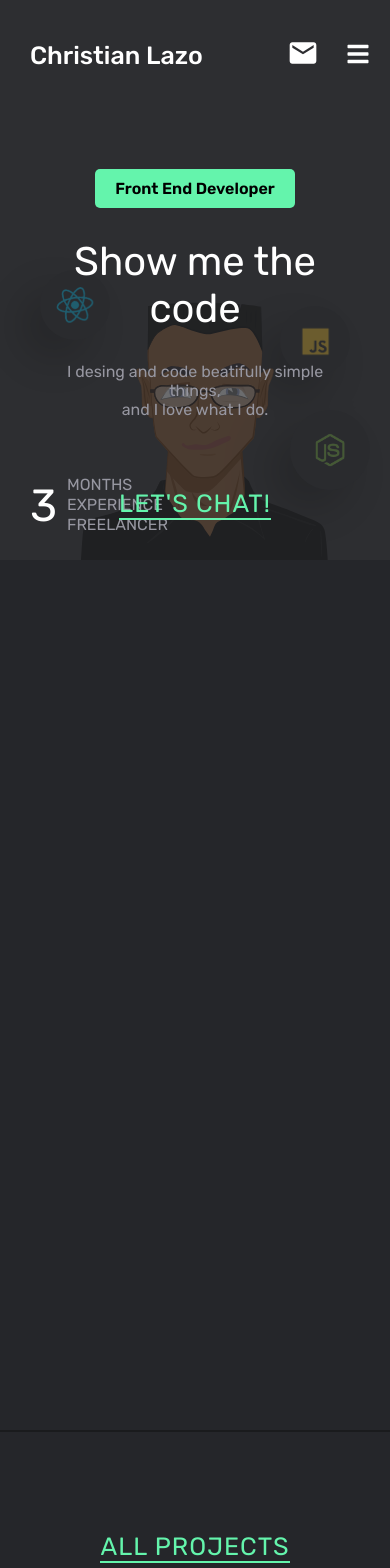
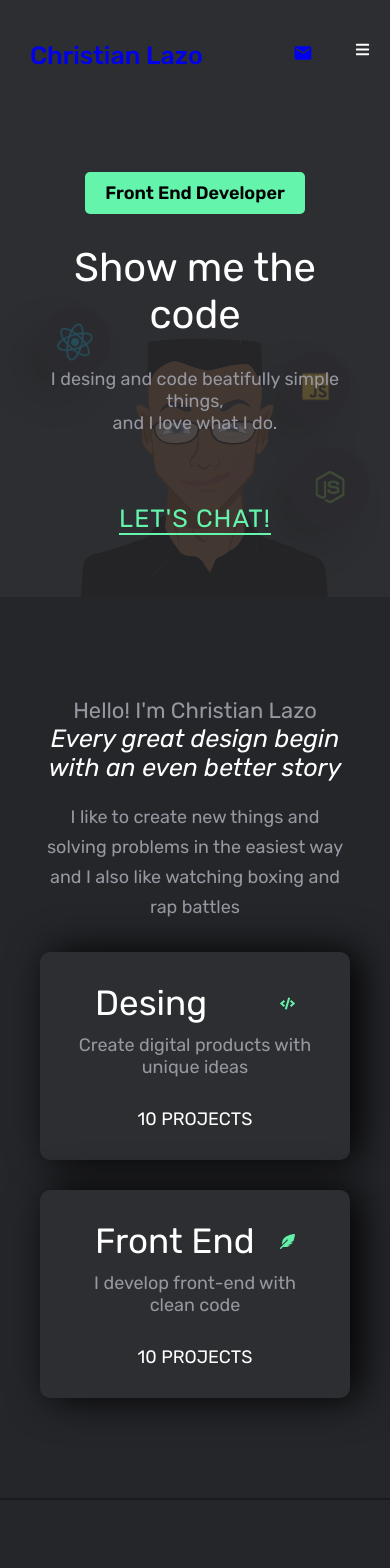
Before and after one commit to Christianlazo11/Portfolio, a React (Create React App) app: page / in a window 390 px wide. Shown: the top 1568 px of the page. Built offline with nearby package versions, Linux system fonts and the light colour scheme.

Commit message:
Update Css, about, banner, button

```diff
--- a/src/App.css
+++ b/src/App.css
@@ -18,18 +18,23 @@
   padding: 0;
   margin: 0;
   box-sizing: border-box;
-  font-family: 'Rubik', sans-serif;
-  color: var(--color__white);
+}
+
+html {
+  font-size: 62.5%;
   scroll-behavior: smooth;
-  transition: all 0.2s linear;
 }
 
 body {
   background-color: var(--color__dark__01);
+  font-family: 'Rubik', sans-serif;
+  font-size: 1.8rem;
+  color: var(--color__white);
+  transition: all 0.2s linear;
 }
 
 html::-webkit-scrollbar {
-  width: 0.3rem;
+  width: 0.6rem;
 }
 
 html::-webkit-scrollbar-track {
@@ -43,5 +48,5 @@ html::-webkit-scrollbar-thumb {
 .container {
   margin-left: auto;
   margin-right: auto;
-  max-width: 1440px;
+  max-width: 144rem;
 }
--- a/src/components/about/About.js
+++ b/src/components/about/About.js
@@ -10,7 +10,7 @@ const About = () => {
   const { globalData, language } = useGlobalData();
 
   return (
-    <div className="About" id="about">
+    <div className="about" id="about">
       <div className="about__left">
         <div className="about__cards">
           <div
--- a/src/components/about/about.css
+++ b/src/components/about/about.css
@@ -1,14 +1,10 @@
-.About {
+.about {
     width: 100%;
     background: var(--color__dark__01);
-    padding: 150px;
+    padding: 15rem;
     display: flex;
     gap: 5rem;
-    border-bottom: 2px solid rgba(0, 0, 0, 0.3);
-}
-
-textarea {
-    resize: none;
+    border-bottom: 0.2rem solid rgba(0, 0, 0, 0.3);
 }
 
 .about__left {
@@ -20,13 +16,13 @@ textarea {
     gap: 3rem;
 }
 .about__card {
-    padding: 50px 70px;
-    border-radius: 10px;
+    padding: 5rem 7rem;
+    border-radius: 1rem;
     background: var(--color__dark__02);
-    filter: drop-shadow(10px 0 20px black);
+    filter: drop-shadow(1rem 0 2rem black);
 }
 .about__card:hover {
-    filter: drop-shadow(0 0 2px black);
+    filter: drop-shadow(0 0 0.2rem black);
 }
 .about__card:hover .card__title {
     color: var(--color__primary);
@@ -37,7 +33,7 @@ textarea {
     justify-content:space-between;
 }
 .card__title {
-    font-size: 35px;
+    font-size: 3.5rem;
 }
 .card__icon {
     font-size: 1.5rem;
@@ -45,7 +41,7 @@ textarea {
 }
 .card__desc {
     color: var(--color__gray__dark);
-    padding: 10px 0px 30px 0px;
+    padding: 1rem 0rem 3rem 0rem;
 }
 .card__link {
     text-transform: uppercase;
@@ -55,53 +51,59 @@ textarea {
 }
 .about__subtitle {
     color: var(--color__gray__dark);
-    font-size: 22px;
+    font-size: 2.2rem;
 }
 .about__title {
-    font-size: 60px;
-    padding: 50px 0px;
+    font-size: 6rem;
+    padding: 5rem 0rem;
 }
 .about__info {
     font-style: italic;
-    font-size: 30px;
-    padding-bottom: 30px;
+    font-size: 3rem;
+    padding-bottom: 3rem;
 }
 .about__desc {
     color: var(--color__gray__dark);
-    font-size: 22px;
-    line-height: 35px;
+    font-size: 2.2rem;
+    line-height: 3.5rem;
 }
 @media (max-width: 1024px) {
-    .About {
+    .about {
         height: unset;
-        padding: 100px 40px;
+        padding: 10rem 4rem;
     }
     .about__title {
-        font-size: 50px;
+        font-size: 5rem;
     }
     .about__info {
-        font-size: 25px;
-        padding-bottom: 20px;
+        font-size: 2.5rem;
+        padding-bottom: 2rem;
     }
     .about__desc {
-        font-size: 18px;
-        line-height: 30px;
+        font-size: 1.8rem;
+        line-height: 3rem;
     }
     .about__card {
-        padding: 30px 50px;
+        padding: 3rem 5rem;
     }
 }
 
 @media (max-width: 768px) {
-    .About {
+    .about {
         gap: 3rem;
     }
 }
-@media (max-width: 600px) {
-    .About {
+@media (max-width: 650px) {
+    .about {
         flex-direction: column-reverse;
-        gap: 3rem;
-        padding: 100px 20px;
+        align-items:center;
+        text-align: center;
+    }
+    .about__card{
+        display: flex;
+        flex-direction: column;
+        align-items: center;
+        width: 100%;
     }
     .about__right {
         width: unset;
@@ -116,9 +118,9 @@ textarea {
         display: none;
     }
     .about__card {
-        padding: 30px;
+        padding: 3rem;
     }
     .card__top {
-        width:250px;
+        width:20rem;
     }
 }
--- a/src/components/banner/Banner.js
+++ b/src/components/banner/Banner.js
@@ -21,7 +21,7 @@ const Home = () => {
   return load ? (
     <Loader />
   ) : (
-    <div className="Banner" id="home">
+    <div className="banner" id="home">
       <div
         className="banner__container"
         data-aos="zoom-in"
--- a/src/components/banner/banner.css
+++ b/src/components/banner/banner.css
@@ -1,4 +1,4 @@
-.Banner {
+.banner {
     position: relative;
     overflow: hidden;
     background-color: var(--color__dark__02);
@@ -10,12 +10,12 @@
     display:flex;
     align-items:center;
     justify-content: space-around;
-    max-width: 1440px;
-    padding-top: 100px;
+    max-width: 144rem;
+    padding: 10rem 1.5rem 0 1.5rem;
 }
 
 .banner__left {
-    margin-top: -300px;
+    margin-top: -30rem;
     display: flex;
     flex-direction: column;
     align-items:flex-start;
@@ -23,10 +23,10 @@
 }
 
 .banner__left__subtitle {
-    padding: 10px 20px;
+    padding: 1rem 2rem;
     color: black;
     font-weight: 600;
-    border-radius: 5px;
+    border-radius: 0.5rem;
     background-color: var(--color__primary);
 }
 
@@ -35,10 +35,10 @@
 }
 
 .banner__left__title {
-    font-size: 50px;
+    font-size: 5rem;
     display: flex;
     flex-direction: column;
-    padding: 30px 0px;
+    padding: 3rem 0rem;
     z-index: 1;
 }
 
@@ -52,27 +52,27 @@
 
 .banner__left__a {
     text-decoration: none;
-    letter-spacing: 1px;
-    margin-top: 70px;
-    font-size: 25px;
+    letter-spacing: 0.1rem;
+    margin-top: 7rem;
+    font-size: 2.5rem;
     color: var(--color__primary);
     background: none;
     text-transform: uppercase;
     outline: none;
     border: none;
-    border-bottom: 2px solid var(--color__primary);
+    border-bottom: 0.2rem solid var(--color__primary);
     cursor: pointer;
 }
 
 .banner__left__a:hover {
     color: var(--color__white);
-    border-bottom: 2px solid var(--color__white);
+    border-bottom: 0.2rem solid var(--color__white);
 }
 .banner__right {
-    width: 600px;
+    width: 60rem;
 }
 .banner__right__avatar{
-    margin-top: 10px;
+    margin-top: 0.1rem;
     width: 100%;
     position: relative;
     z-index: 3;
@@ -92,8 +92,8 @@
         #2b2c2e 80%
     );
     border-radius: 50%;
-    height: 500px;
-    width: 500px;
+    height: 50rem;
+    width: 50rem;
     z-index: 0;
 }
 
@@ -104,8 +104,8 @@
     right: 0;
     background: var(--color__primary);
     border-radius: 50%;
-    height: 8px;
-    width: 8px;
+    height: 0.8rem;
+    width: 0.8rem;
     z-index: 2;
 }
 
@@ -113,24 +113,24 @@
     display: flex;
     align-items:center;
     justify-content: center;
-    width: 50px;
-    height:50px;
+    width: 5rem;
+    height:5rem;
     border-radius: 50%;
     background-color: var(--color__dark__01);
-    filter: drop-shadow(-20px 20px 20px rgba(0,0,0,0.534));
+    filter: drop-shadow(-2rem 2rem 2rem rgba(0,0,0,0.534));
 }
 
 .banner__right__react {
     position:absolute;
-    width: 120px;
-    height:120px;
-    bottom: 300px;
+    width: 12rem;
+    height: 12rem;
+    bottom: 30rem;
     left: 0;
     z-index: 4;
 }
 
 .banner__right__react > img {
-    width: 60px;
+    width: 6rem;
     animation: spin 5s linear infinite;
 }
 
@@ -145,26 +145,26 @@
 
 .banner__right__node {
     position: absolute;
-    width:150px;
-    height:150px;
-    bottom: 100px;
+    width:15rem;
+    height:15rem;
+    bottom: 10rem;
     z-index: 4;
 }
 .banner__right__node > img {
-    width:70px;
+    width:7rem;
 }
 
 .banner__right__javascript {
     position: absolute;
-    width: 100px;
-    height:100px;
-    top: 150px;
-    right: 30px;
+    width: 10rem;
+    height:10rem;
+    top: 15rem;
+    right: 3rem;
     z-index: 2;
 }
 
 .banner__right__javascript > img {
-    width: 50px;
+    width: 5rem;
 }
 
 .banner__info {
@@ -172,22 +172,27 @@
     display: flex;
     position:absolute;
     align-items:center;
-    bottom:50px;
+    bottom:5rem;
     left:0;
 }
 
 .banner__info__number {
-    font-size: 70px;
-    margin-left: 50px;
+    font-size: 7rem;
+    margin-left: 10rem;
 }
 .banner__info__desc {
-    font-size:23px;
-    line-height: 30px;
+    font-size:2.3rem;
+    line-height: 3rem;
     color: var(--color__gray__dark);
-    margin-left: 30px;
+    margin-left: 3rem;
     text-transform: uppercase;
 }
 
+@media (min-width: 1440px) {
+    .banner__container {
+        padding-top: 10rem;
+    }
+}
 @media (min-width: 1025px) {
     .banner__right::before {
         bottom:65%;
@@ -197,20 +202,20 @@
     .banner__right::after {
         top: 58%;
         left:72%;
-        height:500px;
-        width:500px;
+        height:50rem;
+        width:50rem;
     }
 
     .banner__right__javascript {
-        width:100px;
-        height:100px;
-        top: 180px;
-        right:50px;
+        width:10rem;
+        height:10rem;
+        top: 18rem;
+        right:5rem;
     }
 
     .banner__right__react {
-        width:100px;
-        height:100px;
+        width:10rem;
+        height:10rem;
         left: 50%;
     }
 
@@ -222,14 +227,13 @@
 
 @media (max-width: 1024px) {
     .banner__container{
-        padding-left: 20px;
-        padding-top: 100px;
+        padding: 10rem 1.5rem 0 1.5rem;
     }
     .banner__left {
-        margin-top:-130px;
+        margin-top:-13rem;
     }
     .banner__right {
-        width:500px;
+        width:50rem;
     }
     .banner__right::before {
         bottom:65%;
@@ -239,50 +243,50 @@
     .banner__right::after {
         top: 55%;
         left:72%;
-        height:500px;
-        width:500px;
+        height:50rem;
+        width:50rem;
     }
     .banner__right__node {
-        width:150px;
-        height:150px;
-        right: -10px;
+        width:15rem;
+        height:15rem;
+        right: -1rem;
     }
     .banner__right__react {
-        width:100px;
-        height:100px;
+        width:10rem;
+        height:10rem;
         left: 50%;
     }
     .banner__right__react > img{
-        width: 60px;
+        width: 6rem;
     }
     .banner__right__javascript {
-        width:70px;
-        height:70px;
-        top: 130px;
-        right:50px;
+        width:7rem;
+        height:7rem;
+        top: 13rem;
+        right:5rem;
     }
     .banner__right__javascript > img {
-        width:40px;
+        width:4rem;
     }
     .banner__info {
         width:50%;
-        bottom:70px;
+        bottom:7rem;
         left: 0;
     }
     .banner__info__number{
-        font-size: 45px;
-        margin-left: 30px;
+        font-size: 4.5rem;
+        margin-left: 3rem;
     }
     .banner__info__desc {
-        font-size: 16px;
-        line-height: 20px;
-        margin-left: 10px;
+        font-size: 1.6rem;
+        line-height: 2rem;
+        margin-left: 1rem;
     }
 }
 
-@media (max-width: 850px) {
+@media (max-width: 900px) {
     .banner__info {
-        bottom: 25px;
+        bottom: 2.5rem;
     }
 }
 
@@ -292,14 +296,14 @@
     }
     .banner__left {
         position: relative;
-        padding:40px;
+        padding:4rem;
         text-align: center;
         margin-top: 0;
         align-items:center;
         z-index: 10;
     }
     .banner__left__title {
-        font-size: 40px;
+        font-size: 4rem;
     }
     .banner__right {
         margin-left: auto;
@@ -318,33 +322,33 @@
         z-index: 4;
     }
     .banner__right__react{
-        width:70px;
-        height:70px;
-        bottom:230px;
+        width:7rem;
+        height:7rem;
+        bottom:23rem;
         left:0;
         z-index: 4;
     }
     .banner__right__react > img {
-        width:40px;
+        width:4rem;
     }
     .banner__right__node {
-        width:80px;
-        height:80px;
-        bottom: 80px;
+        width:8rem;
+        height:8rem;
+        bottom: 8rem;
         right:0;
     }
 
     .banner__right__node > img {
-        width:40px;
+        width:4rem;
     }
     .banner__right__javascript {
-        width:70px;
-        height:70px;
-        top: 120px;
-        right:50px;
+        width:7rem;
+        height:7rem;
+        top: 12rem;
+        right:5rem;
     }
     .banner__right__javascript > img {
-        width: 35px;
+        width: 3.5rem;
     }
     .banner__miniInfo {
         width: 70%;
@@ -353,76 +357,29 @@
 
 }
 
-@media (min-width: 360px) and (max-width: 460px) {
+@media (min-width: 280px) and (max-width: 460px) {
+
     .banner__right {
-        width:330px;
+        width:33rem;
         position: absolute;
-        bottom: -10px;
-        left: 40px;
-        opacity: 0.3;
+        bottom: -1rem;
+        left: 4rem;
+        opacity: 0.2;
     }
     .banner__miniInfo {
         display: none;
     }
+    .banner__info {
+        display: none;
+    }
     .banner__right__javascript {
-        top: 80px;
-        right:20px;
+        top: 8rem;
+        right:2rem;
     }
 }
 
-@media (max-width: 360px) {
-    .banner {
-        height:100vh;
-    }
-    .banner__container {
-        display:unset;
-    }
-    .banner__left{
-        padding:40px;
-        text-align: center;
-        margin-top: 0;
-        align-items:center;
-    }
-    .banner__left__title {
-        font-size: 40px;
-    }
+@media (max-width: 350px) {
     .banner__right {
-        margin: -300px auto;
-        width: 260px;
-        bottom: -140px;
-    }
-    .banner__right::after {
-        position:unset;
-    }
-    .banner__right__react {
-        width:70px;
-        height:70px;
-        bottom:130px;
-        left: 0;
-        z-index: 4;
-    }
-    .banner__right__react > img {
-        width: 40px;
-    }
-    .banner__right__node {
-        width:80px;
-        height:80px;
-        bottom:40px;
-        right:-20px;
-    }
-    .banner__right__node > img {
-        width: 40%;
-    }
-    .banner__right__javascript {
-        width:50px;
-        height:50px;
-        top: 70px;
-        right:10;
-    }
-    .banner__right__javascript > img {
-        width: 27px;
-    }
-    .banner__miniInfo {
-        display: none;
+        left: 1rem;
     }
 }
--- a/src/components/button/ToogleButton.jsx
+++ b/src/components/button/ToogleButton.js
@@ -15,9 +15,7 @@ const ToogleButton = () => {
         id="switch"
         onChange={() => handleChange()}
       />
-      <label className="toogle__button__label" htmlFor="switch">
-        Toggle
-      </label>
+      <label className="toogle__button__label" htmlFor="switch"></label>
     </div>
   );
 };
--- a/src/components/contact/Contact.js
+++ b/src/components/contact/Contact.js
@@ -13,7 +13,7 @@ const Contact = () => {
   const { globalData, language } = useGlobalData();
 
   return (
-    <div className="Contact" id="contact">
+    <div className="contact" id="contact">
       <div
         className="contact__container"
         data-aos="fade-up"
```
Also changed, not shown: src/components/button/tooglebutton.css (+9 -10 lines), src/components/contact/contact.css (+30 -26 lines).
